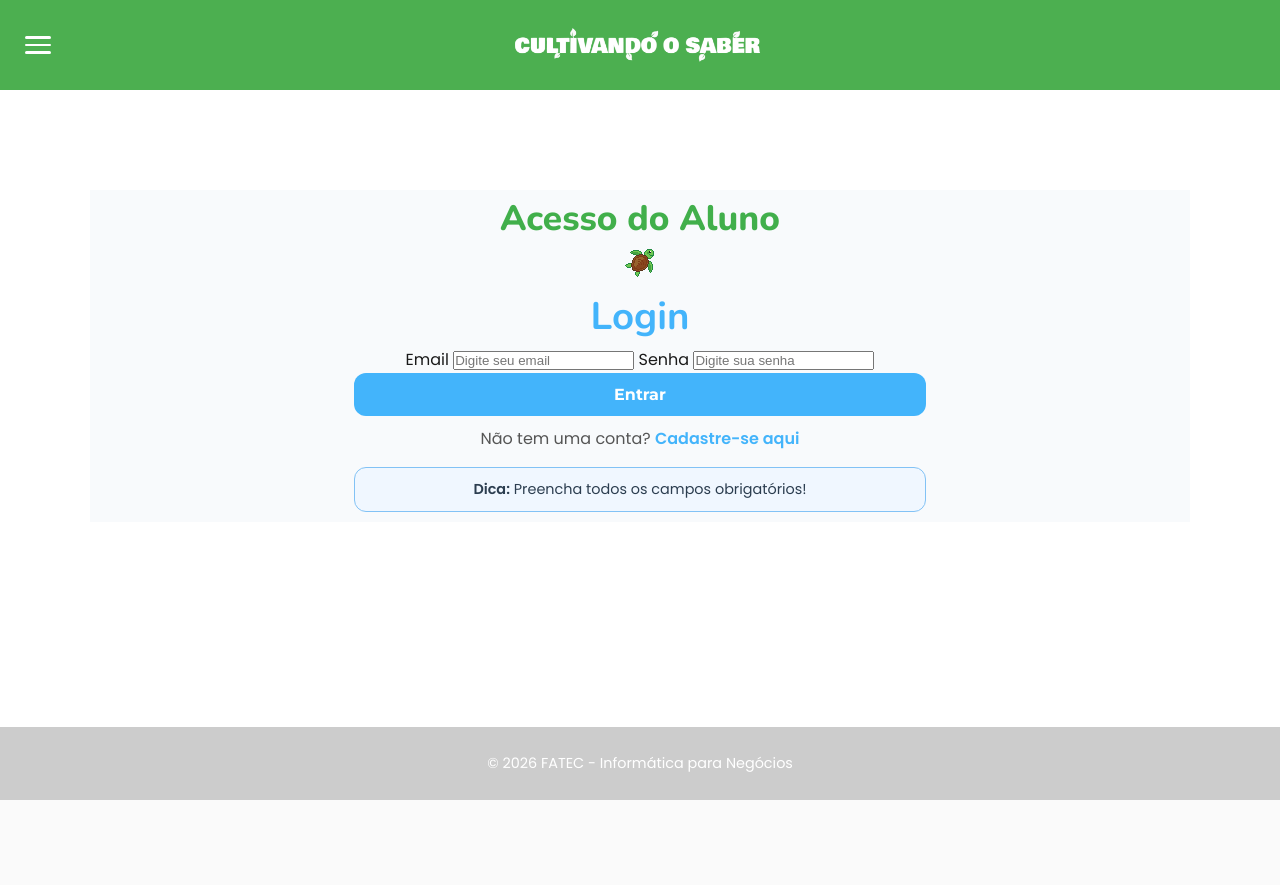
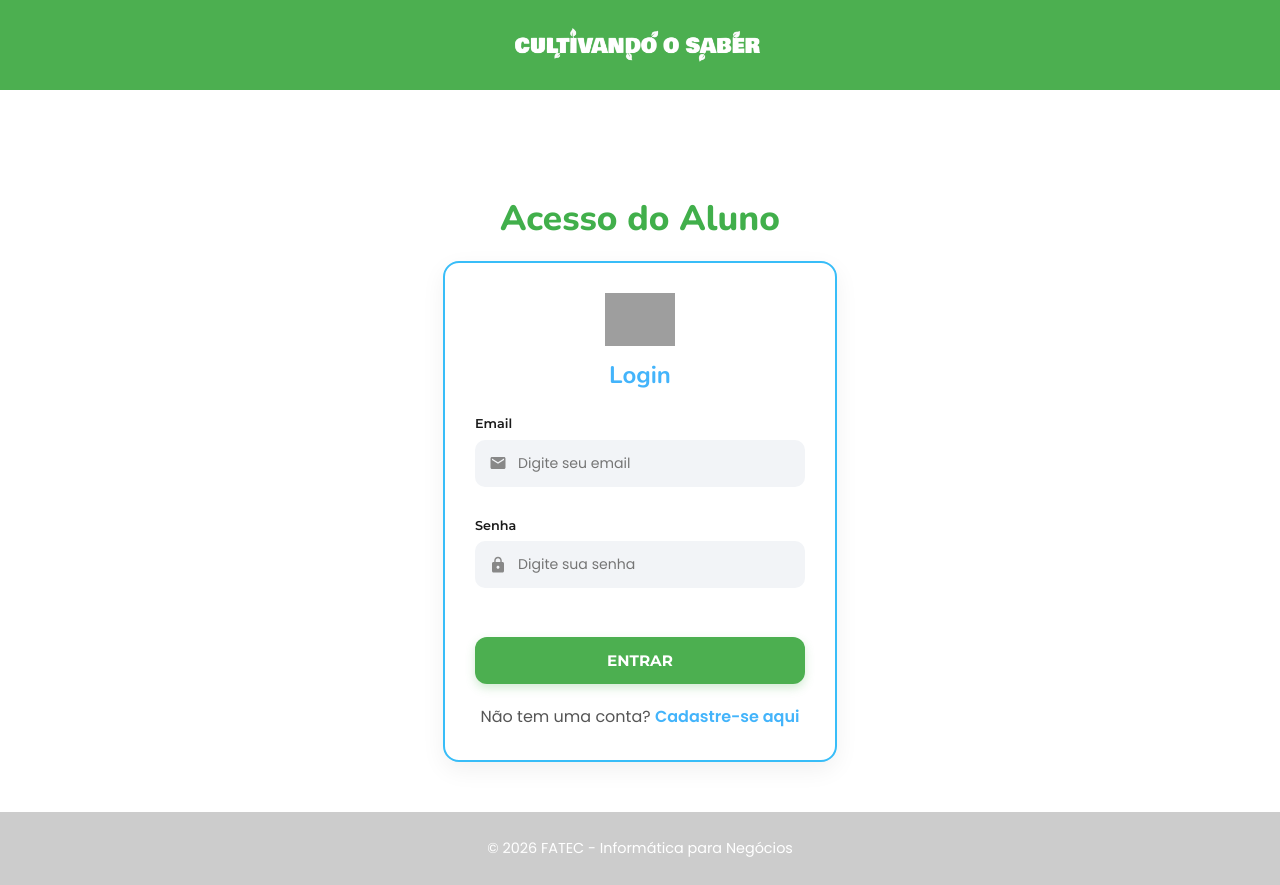
Before and after one commit to allerim-03/Jogo-ODS---TCC, a Flask app: page /login in a window 1280 px wide. Before the commit the page ends 800 px from the top, so only its background shows below. Run offline with Flask 3, Linux system fonts and the light colour scheme; grey boxes are pictures that could not be loaded.

Commit message:
login aluno teste melhroado

```diff
--- a/TEMPLATES/login.html
+++ b/TEMPLATES/login.html
@@ -1,11 +1,21 @@
 <!DOCTYPE html>
 <html lang="pt-br">
+
 <head>
     <meta charset="UTF-8">
     <meta name="viewport" content="width=device-width, initial-scale=1.0">
     <title>Cultivando o Saber - Login Aluno</title>
+
     <!-- Favicon / Ícone da guia -->
     <link rel="icon" type="image/png" href="{{ url_for('static', filename='img/icon.png') }}">
+
+    <link rel="preconnect" href="https://fonts.googleapis.com">
+    <link rel="preconnect" href="https://fonts.gstatic.com" crossorigin>
+    <link
+        href="https://fonts.googleapis.com/css2?family=Montserrat:wght@600;700&family=Nunito:wght@700;800&family=Poppins:wght@400;600&display=swap"
+        rel="stylesheet"
+    >
+
     <link rel="stylesheet" href="{{ url_for('static', filename='css/global.css') }}">
     <link rel="stylesheet" href="{{ url_for('static', filename='css/base.css') }}">
     <link rel="stylesheet" href="{{ url_for('static', filename='css/banner.css') }}">
@@ -24,99 +34,218 @@
     <link rel="stylesheet" href="{{ url_for('static', filename='css/textos.css') }}">
 
     <style>
-        /* Ajuste isolado apenas para centralizar a logo e ocultar os botões da direita na navbar */
+        * {
+            box-sizing: border-box;
+        }
+
+        html,
+        body {
+            margin: 0 !important;
+            padding: 0 !important;
+            background-color: #ffffff !important;
+        }
+
         .topbar {
             display: flex !important;
             align-items: center !important;
-            justify-content: space-between !important;
+            justify-content: center !important;
             position: relative !important;
+            width: 100% !important;
+            height: 90px !important;
+            min-height: 90px !important;
+            padding: 10px 25px !important;
+            background-color: #4CAF50 !important;
+            z-index: 1000 !important;
+            margin: 0 !important;
         }
 
         .topbar-center {
             position: absolute !important;
             left: 50% !important;
             transform: translateX(-50%) !important;
+            display: flex !important;
+            justify-content: center !important;
+            align-items: center !important;
         }
 
-        .topbar-right {
-            visibility: hidden !important;
-            pointer-events: none !important;
+        .topbar .navbar-logo {
+            height: 38px !important;
+            width: auto !important;
+            display: block !important;
+        }
+
+        .login-box img {
+            image-rendering: -moz-crisp-edges !important;
+            image-rendering: -webkit-optimize-contrast !important;
+            image-rendering: pixelated !important;
+            image-rendering: crisp-edges !important;
+            width: 70px;
+            height: auto;
+            margin: 0 auto 10px auto;
+            display: block;
         }
     </style>
 </head>
 
 <body>
-<header class="topbar">
-        <input type="checkbox" id="menu-check" class="menu-checkbox">
-        <label for="menu-check" class="overlay"></label>
 
-        <div class="sidebar">
-            <div class="perfil-sidebar">
-                <span class="mascote-icon">🐢</span>
-                <p>Visitante</p>
-            </div>
-
-            <div class="sidebar-actions">
-                <a href="{{ url_for('escolha') }}" class="btn-principal btn-secundario">ENTRAR</a>
-                <a href="{{ url_for('escolha_cadastro') }}" class="btn-principal">CADASTRAR</a>
-            </div>
-        </div>
-
-        <div class="topbar-left">
-            <label for="menu-check" class="hamburger">
-                <span></span>
-                <span></span>
-                <span></span>
-            </label>
-        </div>
-
+    <header class="topbar">
         <div class="topbar-center">
             <div class="logo">
-                <img src="{{ url_for('static', filename='img/cultsab.png') }}" alt="Cultivando o Saber" class="navbar-logo">
-            </div>
-        </div>
-
-        <div class="topbar-right">
-            <div class="topbar-actions">
-                <a href="{{ url_for('escolha') }}" class="btn-principal btn-secundario btn-sm">ENTRAR</a>
-                <a href="{{ url_for('escolha_cadastro') }}" class="btn-principal btn-sm">CADASTRAR</a>
+                <img
+                    src="{{ url_for('static', filename='img/cultsab.png') }}"
+                    alt="Cultivando o Saber"
+                    class="navbar-logo"
+                >
             </div>
         </div>
     </header>
 
-<main style="margin-top: 100px !important; padding-top: 0 !important; min-height: auto !important; height: auto !important;">
+    <main
+        style="
+            margin-top: 100px !important;
+            padding-top: 0 !important;
+            margin-bottom: 20px !important;
+        "
+    >
+        <section
+            class="boas-vindas"
+            style="
+                background: transparent !important;
+                box-shadow: none !important;
+                padding-top: 0 !important;
+                margin-top: 0 !important;
+                text-align: center;
+            "
+        >
+            <h2
+                style="
+                    margin: 0 0 15px 0 !important;
+                    color: #41af4b !important;
+                    font-family: 'Nunito', sans-serif;
+                    font-size: 2.2rem;
+                    font-weight: 800;
+                "
+            >
+                Acesso do Aluno
+            </h2>
 
-    <section class="boas-vindas" style="padding-top: 0 !important; margin-top: 0 !important; text-align: center;">
-        <h2 style="margin: 0 !important; color: #41af4b !important; font-family: 'Nunito', sans-serif; font-size: 2.2rem; font-weight: 800;">Acesso do Aluno</h2>
+            <div
+                class="login-box"
+                style="
+                    max-width: 500px;
+                    margin: 0 auto;
+                    background: #ffffff;
+                    padding: 30px;
+                    border-radius: 16px;
+                    border: 2px solid #38bdf8;
+                    box-shadow: 0 8px 24px rgba(0, 0, 0, 0.06);
+                "
+            >
+                <img
+                    src="{{ url_for('static', filename='img/TugaPqn.png') }}"
+                    alt="Mascote Tuga"
+                >
 
-        <div class="login-box">
-            <img src="{{ url_for('static', filename='img/tuga-pqn.png') }}" alt="Mascote Tuga">
+                <h1
+                    class="texto-azul negrito"
+                    style="
+                        font-size: 1.5rem;
+                        margin-bottom: 20px;
+                    "
+                >
+                    Login
+                </h1>
 
-            <h1 class="texto-azul negrito">Login</h1>
+                <!-- Formulário com método POST para enviar os dados para a rota do Flask -->
+                <form
+                    class="form-grid"
+                    style="text-align: left;"
+                    method="POST"
+                >
+                    <div
+                        class="form-field col-full"
+                        style="margin-bottom: 15px;"
+                    >
+                        <label for="email_aluno">
+                            Email
+                        </label>
 
-            <form action="{{ url_for('login') }}" method="POST">
-                <label for="email_aluno">Email</label>
-                <input type="email" id="email_aluno" name="email" placeholder="Digite seu email" required>
+                        <div class="input-group">
+                            <input
+                                type="email"
+                                id="email_aluno"
+                                name="email"
+                                placeholder="Digite seu email"
+                                required
+                            >
+                            <svg viewBox="0 0 24 24">
+                                <path d="M20 4H4c-1.1 0-1.99.9-1.99 2L2 18c0 1.1.9 2 2 2h16c1.1 0 2-.9 2-2V6c0-1.1-.9-2-2-2zm0 4l-8 5-8-5V6l8 5 8-5v2z"/>
+                            </svg>
+                        </div>
+                    </div>
 
-                <label for="senha_aluno">Senha</label>
-                <input type="password" id="senha_aluno" name="senha" placeholder="Digite sua senha" required>
+                    <div
+                        class="form-field col-full"
+                        style="margin-bottom: 15px;"
+                    >
+                        <label for="senha_aluno">
+                            Senha
+                        </label>
 
-                <button type="submit" class="btn-azul">Entrar</button>
-            </form>
+                        <div class="input-group">
+                            <input
+                                type="password"
+                                id="senha_aluno"
+                                name="senha"
+                                placeholder="Digite sua senha"
+                                required
+                            >
+                            <svg viewBox="0 0 24 24">
+                                <path d="M18 8h-1V6c0-2.76-2.24-5-5-5S7 3.24 7 6v2H6c-1.1 0-2 .9-2 2v10c0 1.1.9 2 2 2h12c1.1 0 2-.9 2-2V10c0-1.1-.9-2-2-2zm-6 9c-1.1 0-2-.9-2-2s.9-2 2-2 2 .9 2 2-.9 2-2 2zm3.1-9H8.9V6c0-1.71 1.39-3.1 3.1-3.1 1.71 0 3.1 1.39 3.1 3.1v2z"/>
+                            </svg>
+                        </div>
+                    </div>
 
-            <p style="margin-top:10px; color:#555;">
-                Não tem uma conta? <a href="{{ url_for('cadastro') }}" class="texto-azul negrito">Cadastre-se aqui</a>
-            </p>
+                    <div
+                        class="form-field col-full"
+                        style="margin-top: 10px;"
+                    >
+                        <!-- type="submit" para submeter o form -->
+                        <button
+                            type="submit"
+                            class="btn-submit btn-azul"
+                            style="width: 100%;"
+                        >
+                            Entrar
+                        </button>
+                    </div>
+                </form>
 
-            <div style="background-color: #f0f7ff; border: 1.5px solid #82c2f5; border-radius: 12px; padding: 10px; margin-top: 15px; text-align: center;">
-                <p style="margin: 0; color: #2c3e50; font-size: 0.9rem;"><strong>Dica:</strong> Preencha todos os campos obrigatórios!</p>
+                <p
+                    style="
+                        margin-top: 20px;
+                        color:#555;
+                    "
+                >
+                    Não tem uma conta?
+                    <a
+                        href="{{ url_for('cadastro') }}"
+                        class="texto-azul negrito"
+                    >
+                        Cadastre-se aqui
+                    </a>
+                </p>
             </div>
-        </div>
-    </section>
-</main>
+        </section>
+    </main>
 
-<footer>
-    <p>© 2026 FATEC - Informática para Negócios</p>
-</footer>
+    <footer>
+        <p>
+            © 2026 FATEC - Informática para Negócios
+        </p>
+    </footer>
+
 </body>
+
 </html>
```
